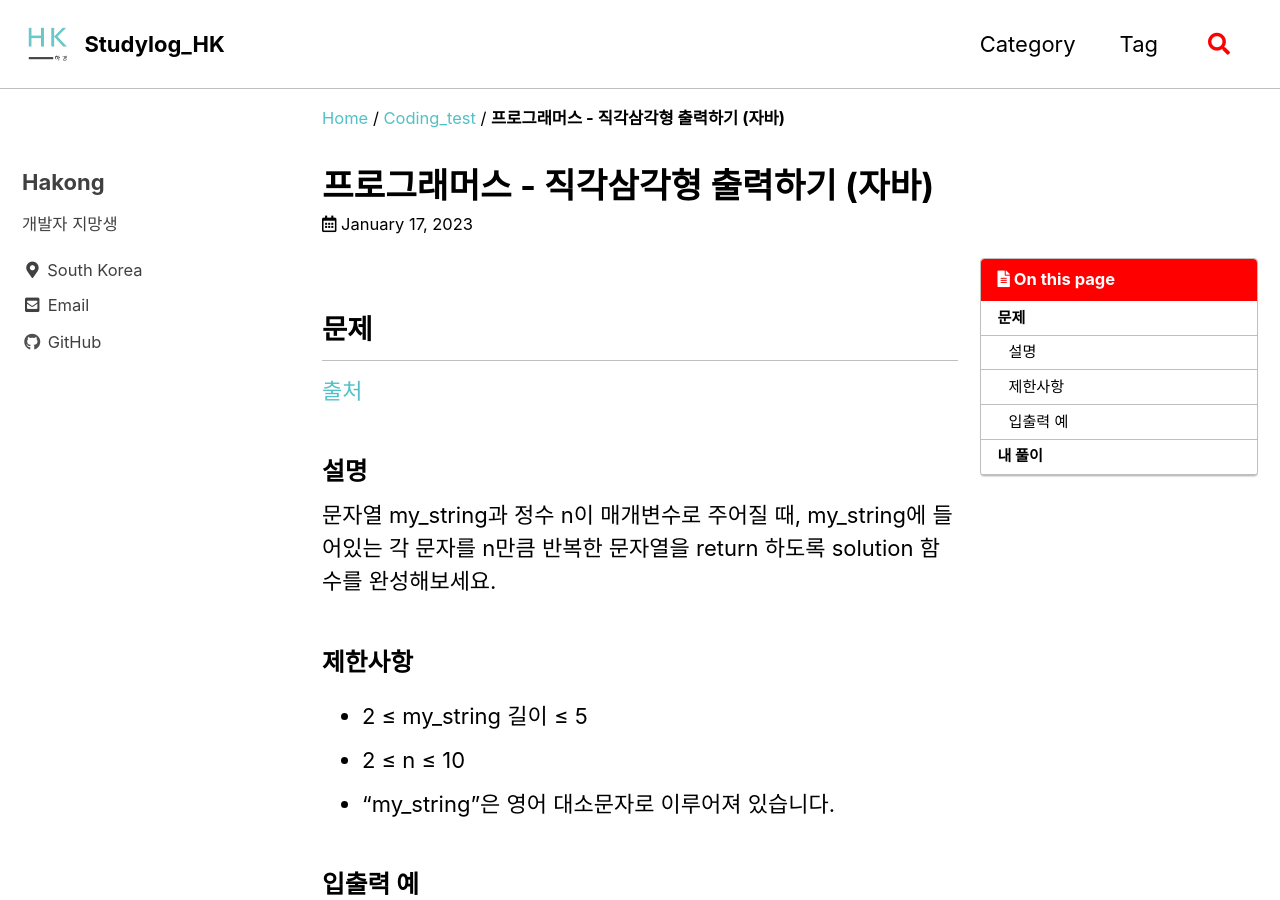
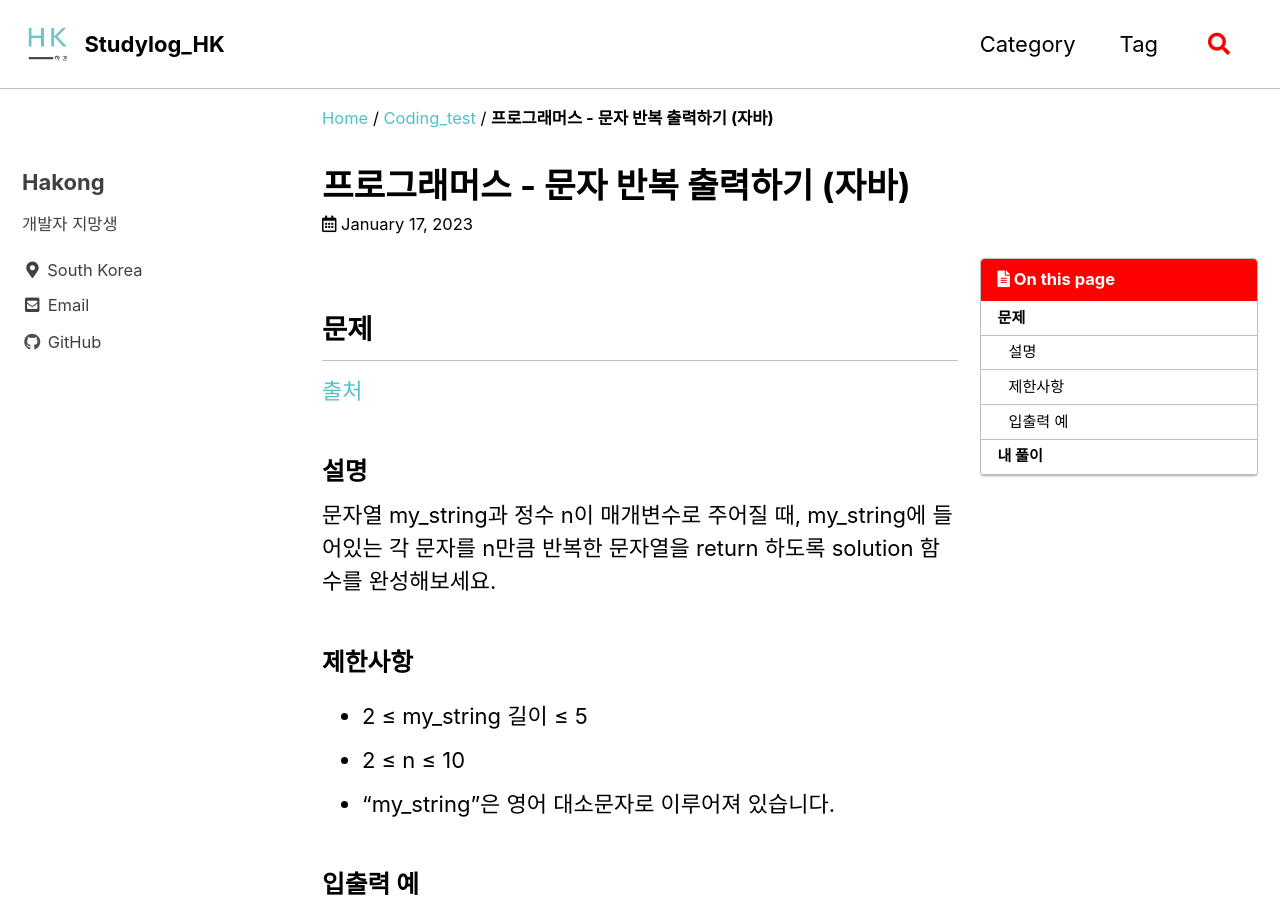
Before and after one commit to xxxjoyxxx/xxxjoyxxx.github.io, a Jekyll site: the page built from _posts/2023-01-17-0117test.md, in a window 1280 px wide and 900 px high. Built offline with Jekyll 4.4.1, drawn with Linux system fonts in a browser that asks for light colours; cached includes are drawn as plain includes; some web fonts are replaced.

Commit message:
Update 2023-01-17-0117test.md

```diff
--- a/_posts/2023-01-17-0117test.md
+++ b/_posts/2023-01-17-0117test.md
@@ -1,6 +1,6 @@
 ---
 layout: single
-title: 프로그래머스 - 직각삼각형 출력하기 (자바)
+title: 프로그래머스 - 문자 반복 출력하기 (자바)
 categories: Coding_Test
 tag: [JAVA, Programmers]
 toc: true
```
